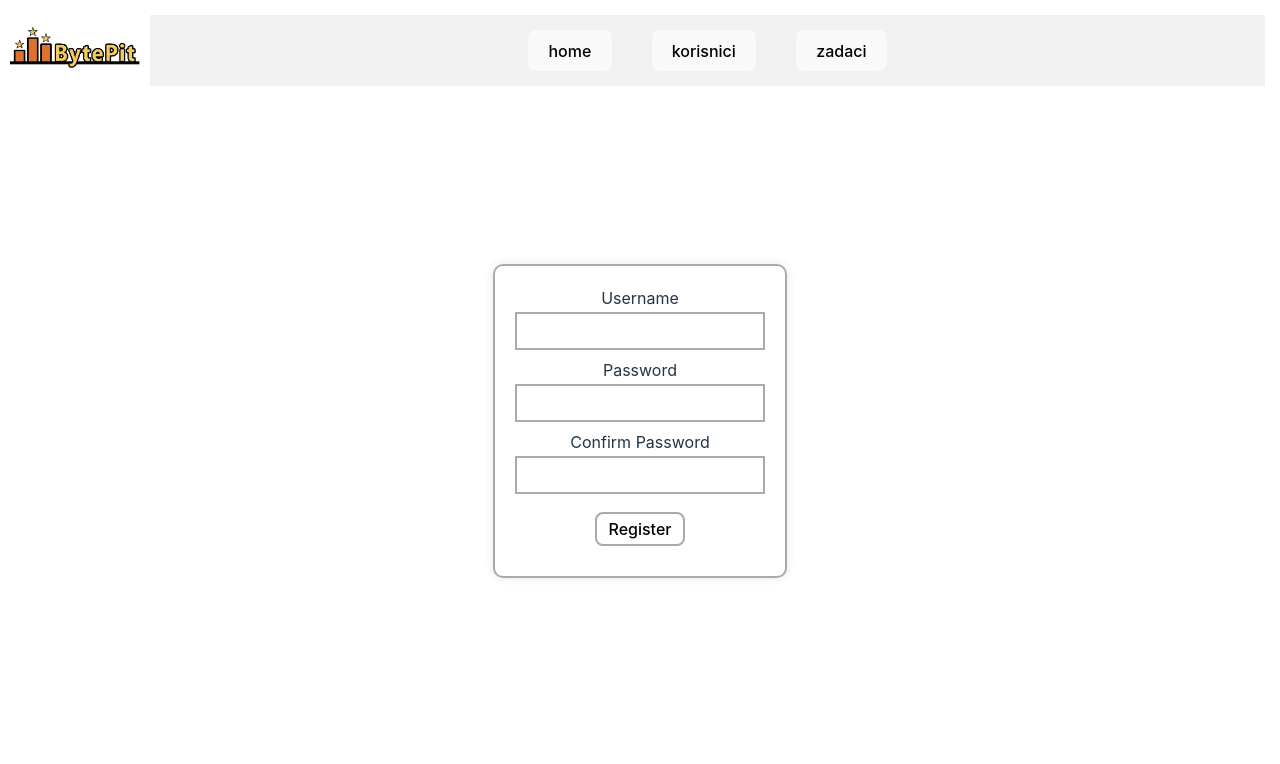
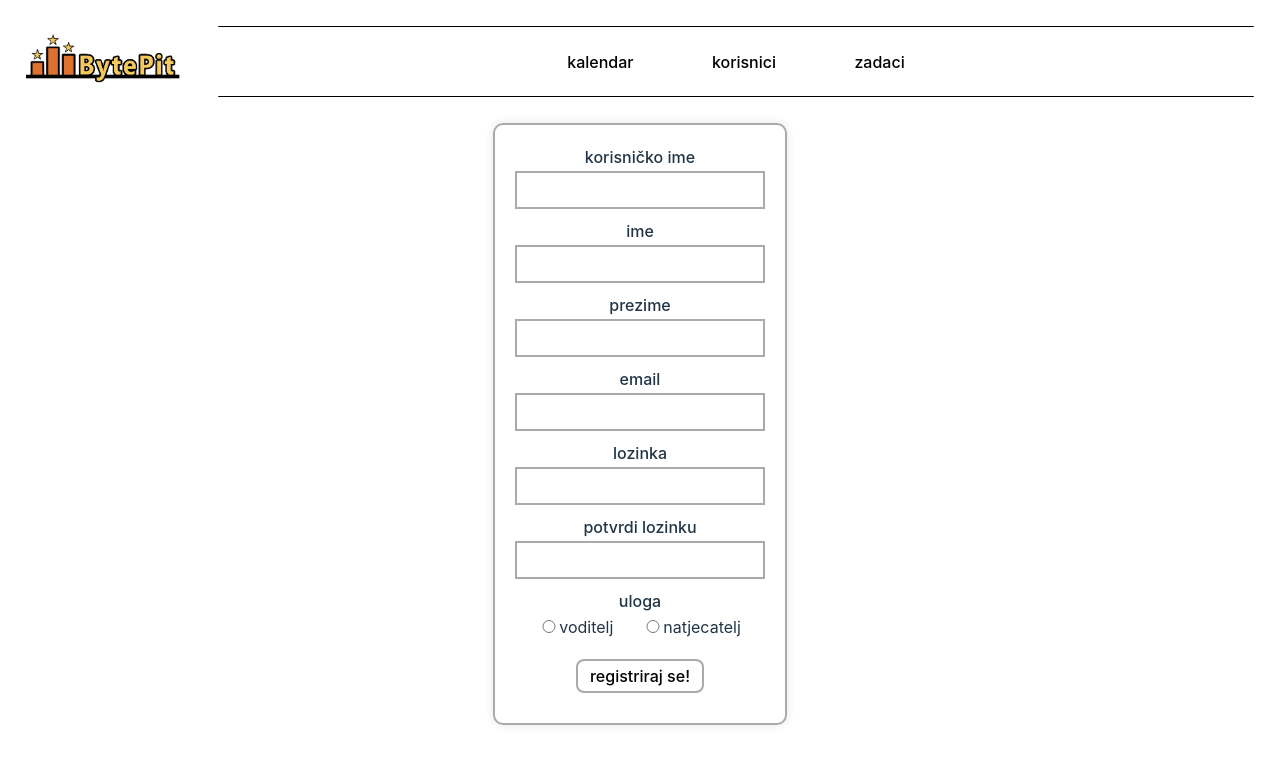
Before and after one commit to mh53837/Looney-Codes, a React (Vite) app in the folder frontend/BytePitFE/: page /register in a window 1280 px wide. Shown: the top 764 px of the page. Built offline with nearby package versions, Linux system fonts and the light colour scheme.

Commit message:
dodana polja za registraciju, css...

```diff
--- a/frontend/BytePitFE/src/App.css
+++ b/frontend/BytePitFE/src/App.css
@@ -10,39 +10,3 @@ body {
   height: 100%;
   box-sizing: border-box;
 }
-
-.logo {
-  height: 6em;
-  padding: 1.5em;
-  will-change: filter;
-  transition: filter 300ms;
-}
-.logo:hover {
-  filter: drop-shadow(0 0 2em #646cffaa);
-}
-.logo.react:hover {
-  filter: drop-shadow(0 0 2em #61dafbaa);
-}
-
-@keyframes logo-spin {
-  from {
-    transform: rotate(0deg);
-  }
-  to {
-    transform: rotate(360deg);
-  }
-}
-
-@media (prefers-reduced-motion: no-preference) {
-  a:nth-of-type(2) .logo {
-    animation: logo-spin infinite 20s linear;
-  }
-}
-
-.card {
-  padding: 2em;
-}
-
-.read-the-docs {
-  color: #888;
-}
--- a/frontend/BytePitFE/src/components/Home.tsx
+++ b/frontend/BytePitFE/src/components/Home.tsx
@@ -7,14 +7,11 @@ const Home: React.FC = () => {
     getHome();
     return (
         <div>
-            <div>
-            <img src = "../slike/logo-bytepit3.png" alt="BytePit logo" />
-            </div>
             <Link to="/login">
-                <button>Login</button>
+                <button>prijavi se!</button>
             </Link>
             <Link to="/register">
-                <button>Register</button>
+                <button>registriraj se!</button>
             </Link>
         </div>
     );
--- a/frontend/BytePitFE/src/components/Login.css
+++ b/frontend/BytePitFE/src/components/Login.css
@@ -47,10 +47,6 @@
     cursor: pointer;
 }
 
-.Login button:hover {
-    background-color: #aaa;
-}
-
 .Login button:disabled {
     color: #ddd;
 }
--- a/frontend/BytePitFE/src/components/Login.tsx
+++ b/frontend/BytePitFE/src/components/Login.tsx
@@ -49,15 +49,15 @@ const Login: React.FC<LoginProps> = (props) => {
             <div className="Login">
                 <form onSubmit={onSubmit}>
                     <div className="FormRow">
-                        <label>Username</label>
+                        <label>korisničko ime</label>
                         <input name="username" onChange={onChange} value={loginForm.username} />
                     </div>
                     <div className="FormRow">
-                        <label>Password</label>
+                        <label>lozinka</label>
                         <input name="password" type="password" onChange={onChange} value={loginForm.password} />
                     </div>
                     <div className="error">{error}</div>
-                    <button type="submit">Login</button>
+                    <button type="submit">prijavi se!</button>
                 </form>
             </div>
         </div>
--- a/frontend/BytePitFE/src/components/Register.css
+++ b/frontend/BytePitFE/src/components/Register.css
@@ -1,5 +1,5 @@
 .FormRow {
-    margin: 8px 0;
+    margin: 10px 0;
 }
 
 .Register {
@@ -18,7 +18,7 @@
     flex-direction: column;
     justify-content: center;
     align-items: center;
-    height: 80vh;
+
 }
 
 .Register .FormRow:first-child {
@@ -28,6 +28,7 @@
 .FormRow label {
     display: block;
     margin-bottom: 2px;
+    font-weight: 500;
 }
 
 .FormRow input {
@@ -47,10 +48,6 @@
     cursor: pointer;
 }
 
-.Register button:hover {
-    background-color: #aaa;
-}
-
 .Register button:disabled {
     color: #ddd;
 }
@@ -59,3 +56,22 @@
     color: red;
     margin-bottom: 8px;
 }
+
+.Register .RadioLbl input{
+    margin: 0px;
+    padding: 0px;
+    max-width: 20px;
+}
+
+.FormRow .RadioLbl {
+    display: inline;
+    font-weight: 400;
+}
+
+.RadioLbl:first-child{
+    margin-right: 30px;
+}
+
+.RoleOptions input[type="radio"] {
+    accent-color:#000000;
+}
--- a/frontend/BytePitFE/src/components/Register.tsx
+++ b/frontend/BytePitFE/src/components/Register.tsx
@@ -7,6 +7,10 @@ interface RegisterProps {
 
 interface RegisterForm {
     username: string;
+    ime: string;
+    prezime: string;
+    email: string;
+    uloga: string;
     password: string;
     confirmPassword: string;
 }
@@ -14,10 +18,21 @@ interface RegisterForm {
 const Register: React.FC<RegisterProps> = (props) => {
     const [registerForm, setRegisterForm] = useState<RegisterForm>({
         username: '',
+        ime: '',
+        prezime: '',
+        email: '',
+        uloga: '',
         password: '',
         confirmPassword: '',
     });
     const [error, setError] = useState<string>('');
+
+    const handleUlogaChange = (event: React.ChangeEvent<HTMLInputElement>) => {
+        setRegisterForm({
+            ...registerForm,
+            uloga: event.target.value,
+        });
+    };
 
     function onChange(event: ChangeEvent<HTMLInputElement>) {
         const { name, value } = event.target;
@@ -54,20 +69,58 @@ const Register: React.FC<RegisterProps> = (props) => {
         <div className="register-container">
             <div className="Register">
                 <form onSubmit={onSubmit}>
+
                     <div className="FormRow">
-                        <label>Username</label>
+                        <label>korisničko ime</label>
                         <input name="username" onChange={onChange} value={registerForm.username} />
                     </div>
                     <div className="FormRow">
-                        <label>Password</label>
+                        <label>ime</label>
+                        <input name="ime" onChange={onChange} value={registerForm.ime} />
+                    </div>
+                    <div className="FormRow">
+                        <label>prezime</label>
+                        <input name="prezime" onChange={onChange} value={registerForm.prezime} />
+                    </div>
+                    <div className="FormRow">
+                        <label>email</label>
+                        <input name="email" onChange={onChange} value={registerForm.email} />
+                    </div>
+
+                    <div className="FormRow">
+                        <label>lozinka</label>
                         <input name="password" type="password" onChange={onChange} value={registerForm.password} />
                     </div>
                     <div className="FormRow">
-                        <label>Confirm Password</label>
+                        <label>potvrdi lozinku</label>
                         <input name="confirmPassword" type="password" onChange={onChange} value={registerForm.confirmPassword} />
                     </div>
+                    <div className = "FormRow">
+                        <label>uloga</label>
+                        <div className = "RoleOptions" >
+                            <label className = "RadioLbl">
+                                <input
+                                    type="radio"
+                                    value="voditelj"
+                                    checked={registerForm.uloga === 'voditelj'}
+                                    onChange={handleUlogaChange}
+                                />
+                                voditelj
+                            </label>
+                            <label className = "RadioLbl">
+                                <input
+                                    type="radio"
+                                    value="natjecatelj"
+                                    checked={registerForm.uloga === 'natjecatelj'}
+                                    onChange={handleUlogaChange}
+                                />
+                                natjecatelj
+                            </label>
+                        </div>
+                    </div>
+
                     <div className="error">{error}</div>
-                    <button type="submit">Register</button>
+                    <button type="submit">registriraj se!</button>
                 </form>
             </div>
         </div>
--- a/frontend/BytePitFE/src/components/User.css
+++ b/frontend/BytePitFE/src/components/User.css
@@ -9,15 +9,15 @@
   }
 
   .user-info-table th, .user-info-table td {
-    border: 1px solid #551a1a;
+    border: 1px solid #00000085;
     padding: 10px;
     text-align: left;
   }
 
   .user-info-table th {
-    background-color: #912e2e;
+    background-color: #f4c95de7;
   }
 
   .user-info-table tbody tr:hover {
-    background-color: #4d4d4d;
+    background-color: #f4c95d52;
   }
--- a/frontend/BytePitFE/src/index.css
+++ b/frontend/BytePitFE/src/index.css
@@ -45,20 +45,17 @@ h1 {
 
 button {
   border-radius: 8px;
-  border: 1px solid transparent;
+  border: 0px solid transparent;
   padding: 0.6em 1.2em;
   font-size: 1em;
   font-weight: 500;
   font-family: inherit;
-  background-color: #f9f9f9;
+  background-color: transparent;
   cursor: pointer;
   transition: border-color 0.25s;
   margin: 10px;
 }
 button:hover {
-  border-color: #646cff;
+  border-color: #f4c95d;
+  background-color: #f4c95d80;
 }
-button:focus,
-button:focus-visible {
-  outline: 4px auto -webkit-focus-ring-color;
-}
--- a/frontend/BytePitFE/src/layout/Navbar.css
+++ b/frontend/BytePitFE/src/layout/Navbar.css
@@ -6,13 +6,16 @@
 }
 
 .logo-container img {
-    width: 135px;
+    margin: 1rem;
+    width: 10rem;
 }
 
 .navbar-options-container {
     flex: 1;
-    margin: 5px;
-    background-color: #f1f1f1;
+    margin: 1rem;
+    border-bottom: 1px solid black;
+    border-top: 1px solid black;
+    border-radius: 1px;
     display: flex;
     justify-content: center;
 }
--- a/frontend/BytePitFE/src/layout/Navbar.tsx
+++ b/frontend/BytePitFE/src/layout/Navbar.tsx
@@ -10,7 +10,7 @@ export const Navbar = () => {
         <div className="navbar-options-container">
             <div className="nav-item">
                 <Link to="/">
-                    <button>home</button>
+                    <button>kalendar</button>
                 </Link>
                 <Link to="/user/all">
                     <button>korisnici</button>
```
